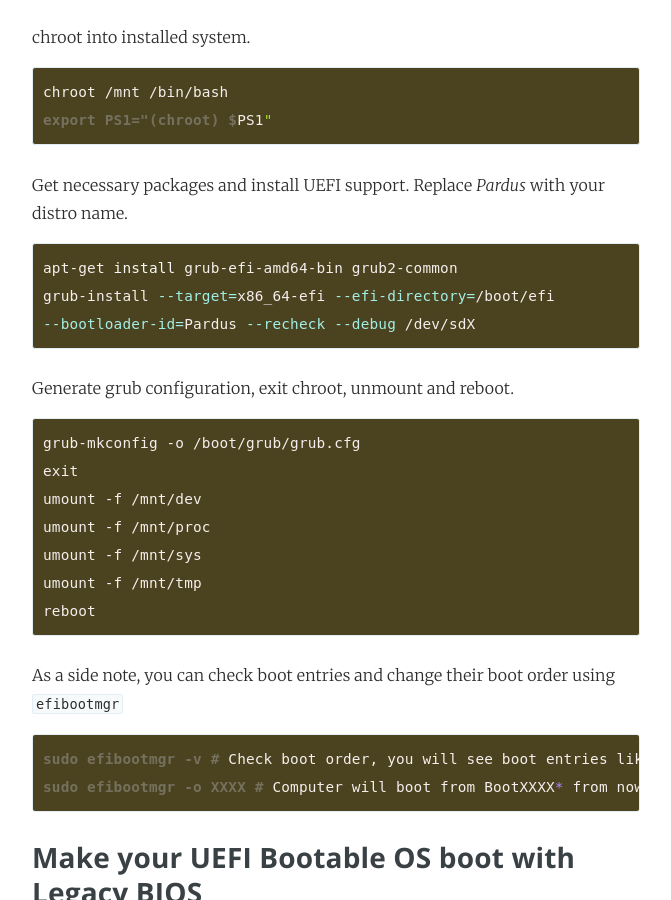
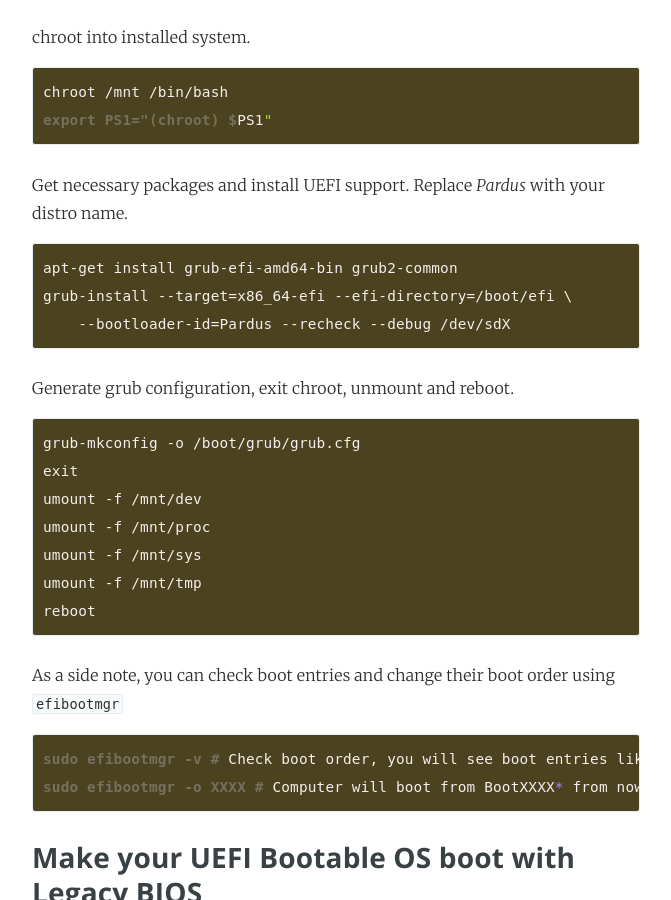
Before and after one commit to gokhanettin/gokhanettin.github.io, a Jekyll site: the page built from _posts/2015-09-02-grub-uefi-and-legacy-multiboot-from-a-usb-stick.md, in a window 1280 px wide and 900 px high, scrolled down 3642 px. Shown: the whole window, without its empty margins (304-975 px from the left). Built offline with Jekyll 4.4.1, drawn with Linux system fonts in a browser that asks for light colours.

Commit message:
Fix typo

```diff
--- a/_posts/2015-09-02-grub-uefi-and-legacy-multiboot-from-a-usb-stick.md
+++ b/_posts/2015-09-02-grub-uefi-and-legacy-multiboot-from-a-usb-stick.md
@@ -155,10 +155,10 @@ export PS1="(chroot) $PS1"
 Get necessary packages and install UEFI support. Replace *Pardus* with your
 distro name.
 
-{% highlight bash %}
+{% highlight console %}
 apt-get install grub-efi-amd64-bin grub2-common
-grub-install --target=x86_64-efi --efi-directory=/boot/efi
---bootloader-id=Pardus --recheck --debug /dev/sdX
+grub-install --target=x86_64-efi --efi-directory=/boot/efi \
+    --bootloader-id=Pardus --recheck --debug /dev/sdX
 {% endhighlight %}
 
 Generate grub configuration, exit chroot, unmount and reboot.
@@ -210,7 +210,7 @@ distro name.
 {% highlight console %}
 apt-get install grub-pc-bin grub2-common
 grub-install --boot-directory=/boot \
-     --target=i386-pc /dev/sdX
+    --target=i386-pc /dev/sdX
 {% endhighlight %}
 
 Generate grub configuration, exit chroot, unmount and reboot.
```
